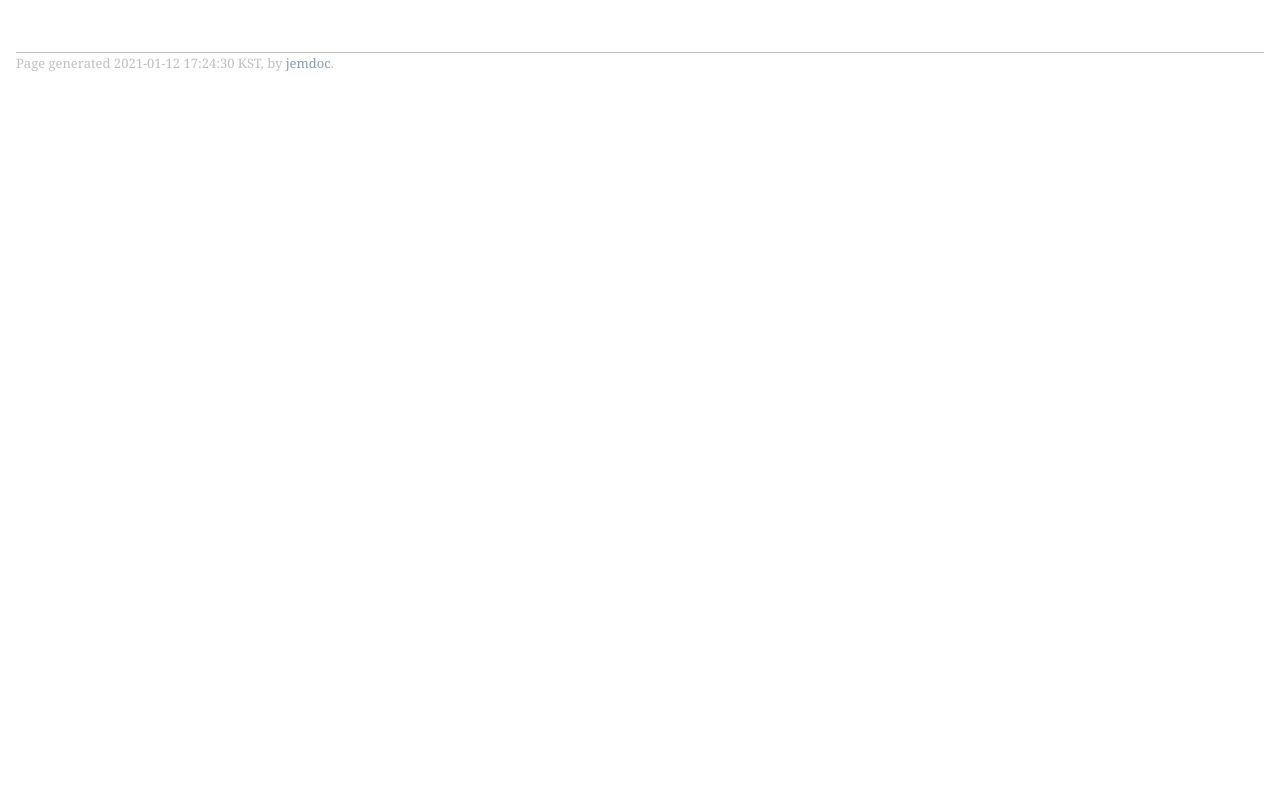
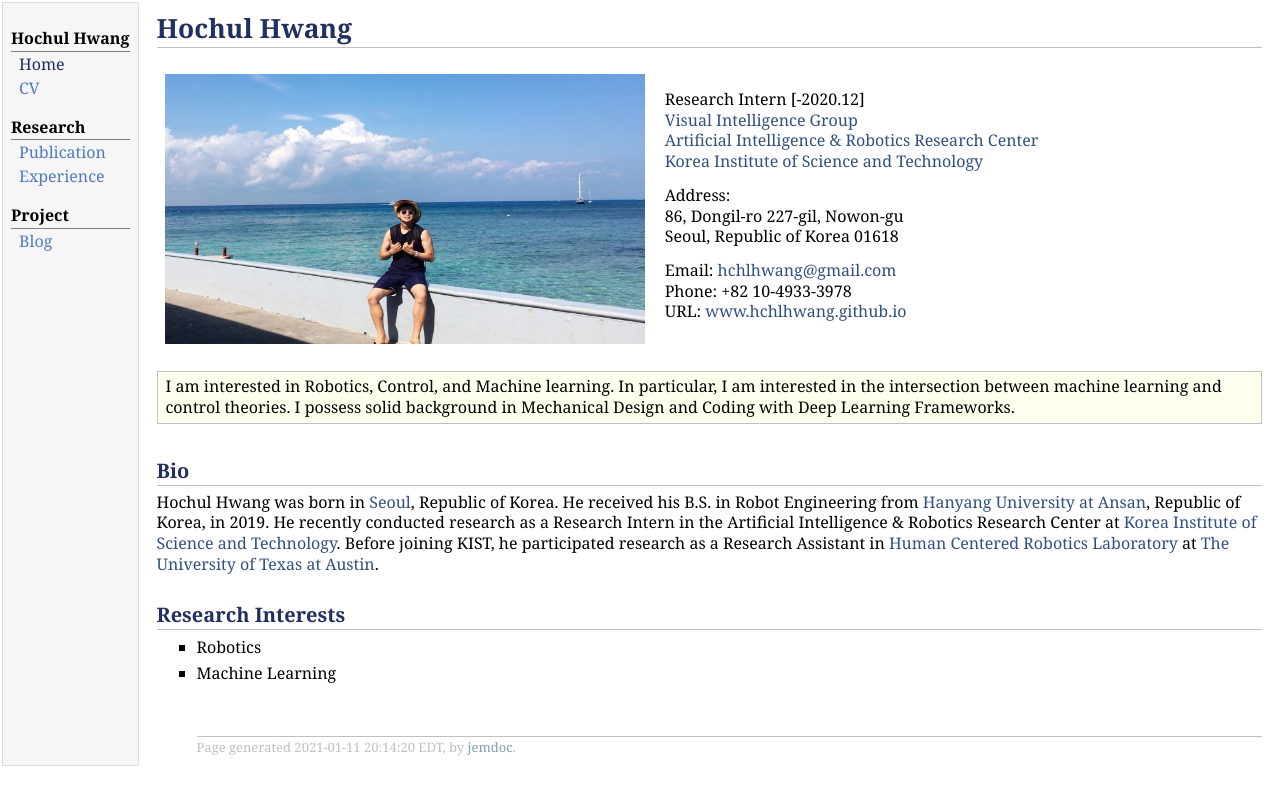
Before and after one commit to hchlhwang/hchlhwang.wepage.bk, a plain HTML site: page index.html in a window 1280 px wide. Drawn offline with Linux system fonts and the light colour scheme.

Commit message:
add jemdoc

```diff
--- a/index.html
+++ b/index.html
@@ -4,16 +4,62 @@
 <head>
 <meta name="generator" content="jemdoc, see http://jemdoc.jaboc.net/" />
 <meta http-equiv="Content-Type" content="text/html;charset=utf-8" />
+<!--<link rel="stylesheet" href="jemdoc.css" type="text/css" />-->
 <link rel="stylesheet" href="jemdoc.css" type="text/css" />
-<title></title>
+<title>Hochul Hwang</title>
 </head>
 <body>
-<div id="layout-content">
+<table summary="Table for page layout." id="tlayout">
+<tr valign="top">
+<td id="layout-menu">
+<div class="menu-category">Hochul Hwang</div>
+<div class="menu-item"><a href="index.html" class="current">Home</a></div>
+<div class="menu-item"><a href="src/cv.pdf">CV</a></div>
+<div class="menu-category">Research</div>
+<div class="menu-item"><a href="publication.html">Publication</a></div>
+<div class="menu-item"><a href="experience.html">Experience</a></div>
+<div class="menu-category">Project</div>
+<div class="menu-item"><a href="blog.html">Blog</a></div>
+</td>
+<td id="layout-content">
+<div id="toptitle">
+<h1>Hochul Hwang</h1>
+</div>
+<table class="imgtable"><tr><td>
+<!--<img src="src/img/hochul.pdf" alt="" width="593px" height="765px" />&nbsp;</td>-->
+<!--<img src="src/img/hochul.png" alt="" width="319px" height="412px" />&nbsp;</td>-->
+<img src="src/img/hochul2.png" alt="" width="480px" height="270px" />&nbsp;</td>
+<td align="left"><p>Research Intern [-2020.12]<br />
+<a href="http://www.imrc.kist.re.kr/en/">Visual Intelligence Group</a><br />
+<a href="http://www.imrc.kist.re.kr/en/">Artificial Intelligence & Robotics Research Center</a><br />
+<a href="https://eng.kist.re.kr/">Korea Institute of Science and Technology</a></p>
+<p>Address:<br />
+86, Dongil-ro 227-gil, Nowon-gu<br />
+Seoul, Republic of Korea 01618</p>
+<p>Email: <a href="mailto:hchlhwang@gmail.com">hchlhwang@gmail.com</a><br />
+Phone: +82 10-4933-3978<br />
+URL: <a href="https://hchlhwang.github.io">www.hchlhwang.github.io</a><br />
+</td></tr></table>
+<div class="infoblock">
+<div class="blockcontent">
+<p>I am interested in Robotics, Control, and Machine learning. In particular, I am interested in the intersection between machine learning and control theories. I possess solid background in Mechanical Design and Coding with Deep Learning Frameworks.</p>
+</div></div>
+<h2>Bio</h2>
+<p>Hochul Hwang was born in <a href="https://en.wikipedia.org/wiki/Seoul">Seoul</a>, Republic of Korea. He received his B.S. in Robot Engineering from
+<a href="http://www.hanyang.ac.kr/">Hanyang University at Ansan</a>, Republic of Korea, in 2019. He recently conducted research as a Research Intern in the Artificial Intelligence & Robotics Research Center</a> at <a href="https://eng.kist.re.kr/">Korea Institute of Science and Technology</a>. Before joining KIST, he participated research as a Research Assistant in <a href="https://sites.utexas.edu/hcrl/">Human Centered Robotics Laboratory</a> at <a href="https://www.utexas.edu/">The University of Texas at Austin</a>.
+<h2>Research Interests </h2>
+<ul>
+<li><p>Robotics</p>
+</li>
+<li><p>Machine Learning</p>
+</li>
 <div id="footer">
 <div id="footer-text">
-Page generated 2021-01-12 17:24:30 KST, by <a href="http://jemdoc.jaboc.net/">jemdoc</a>.
+Page generated 2021-01-11 20:14:20 EDT, by <a href="http://jemdoc.jaboc.net/">jemdoc</a>.
 </div>
 </div>
-</div>
+</td>
+</tr>
+</table>
 </body>
 </html>
```
Also changed, not shown: 1 other file.
